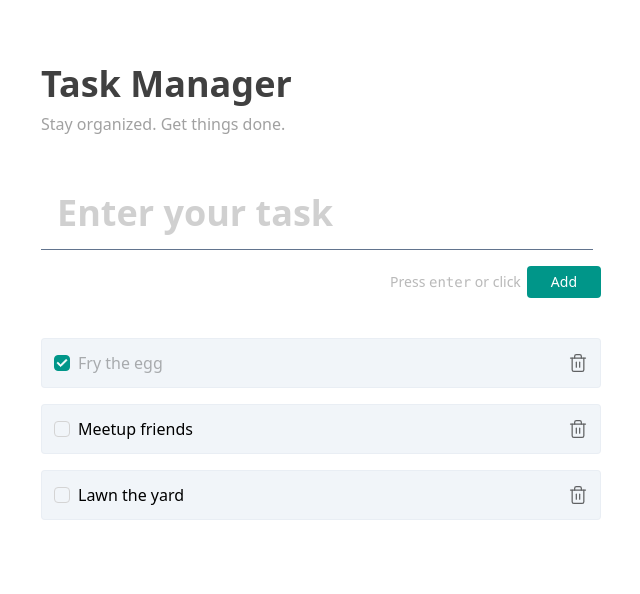
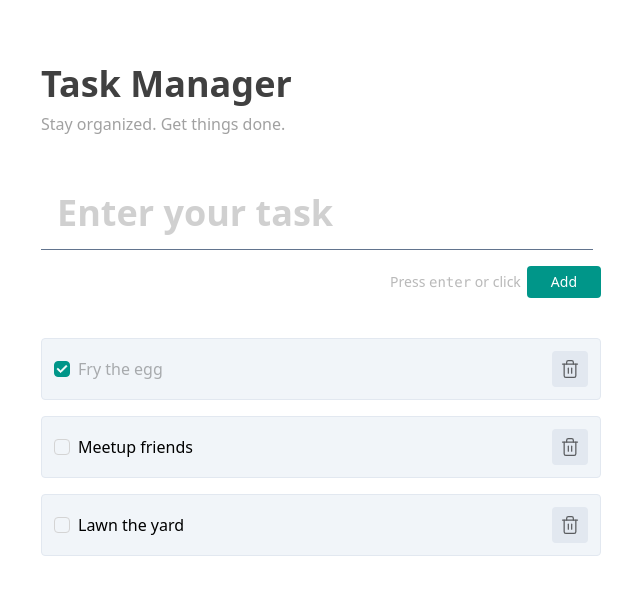
Before and after one commit to mfrizqi/shop-task-react, a React (Vite) app: page / in a window 1280 px wide. Shown: the top 594 px of the page, without its empty margins (319-959 px from the left). Built offline with nearby package versions, Linux system fonts and the light colour scheme.

Commit message:
fix: check path on image icon

```diff
--- a/src/components/TaskCard.tsx
+++ b/src/components/TaskCard.tsx
@@ -9,19 +9,21 @@ type TaskProps = {
 
 const TaskCard = ({ task, toggleComplete, onDelete }: TaskProps) => {
 
-    const handleCheck = ()=>{
+    const handleCheck = () => {
         toggleComplete(task.id)
     }
 
     return (
-        <div className="p-3 bg-slate-100 border border-slate-200/50 flex items-center justify-between w-full rounded">
+        <div className="p-3 bg-slate-100 border border-slate-200 flex items-center justify-between w-full rounded">
             <div className="flex">
                 <Checkbox onChange={handleCheck} checked={task.checked} />
                 <div className={`line-clamp-2 ${task.checked ? 'opacity-30' : ''}`}>
                     {task.title}
                 </div>
             </div>
-            <img onClick={()=>{onDelete(task.id)}} className="cursor-pointer opacity-60" src="src/assets/icon/bin-2.svg" width={20} height={20} />
+            <div className="p-2 bg-slate-200 rounded">
+                <img onClick={() => { onDelete(task.id) }} className="cursor-pointer opacity-60" src="./src/assets/icon/bin-2.svg" width={20} height={20} />
+            </div>
         </div>
     )
 }
```
